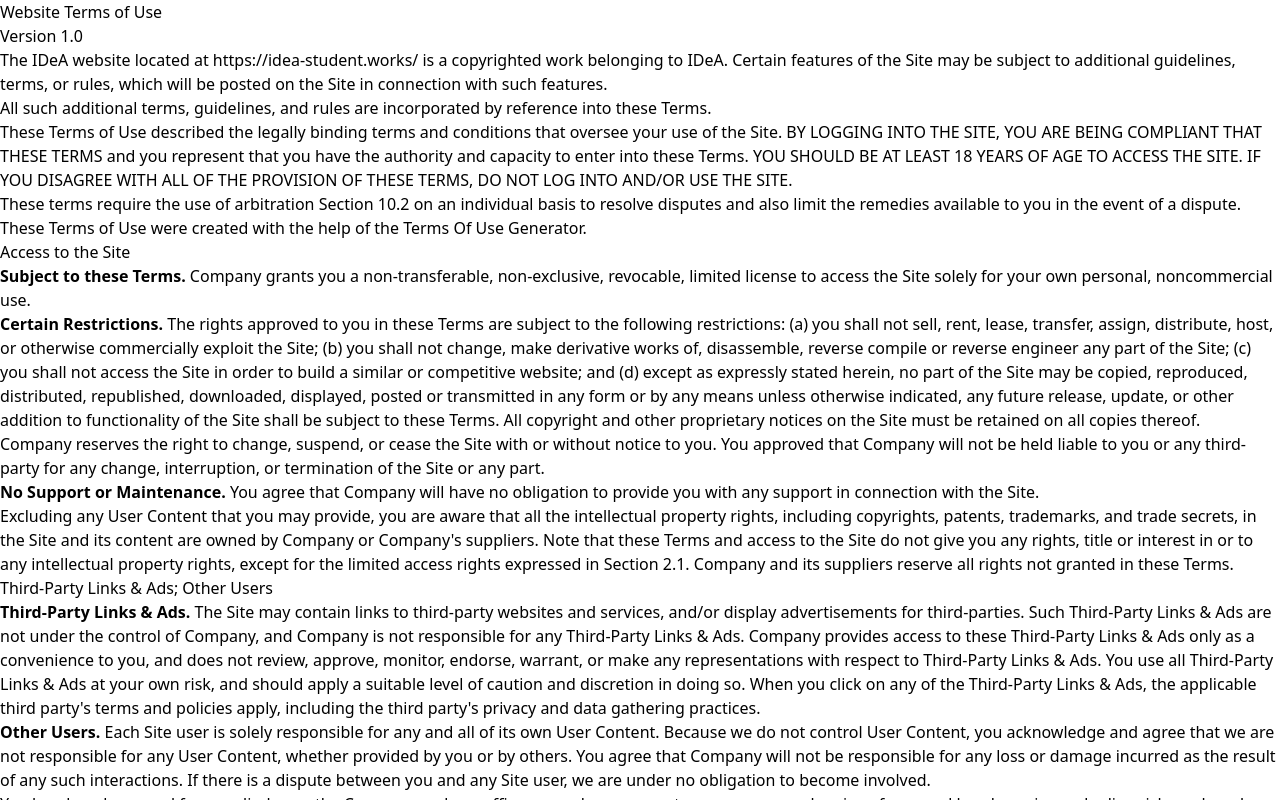
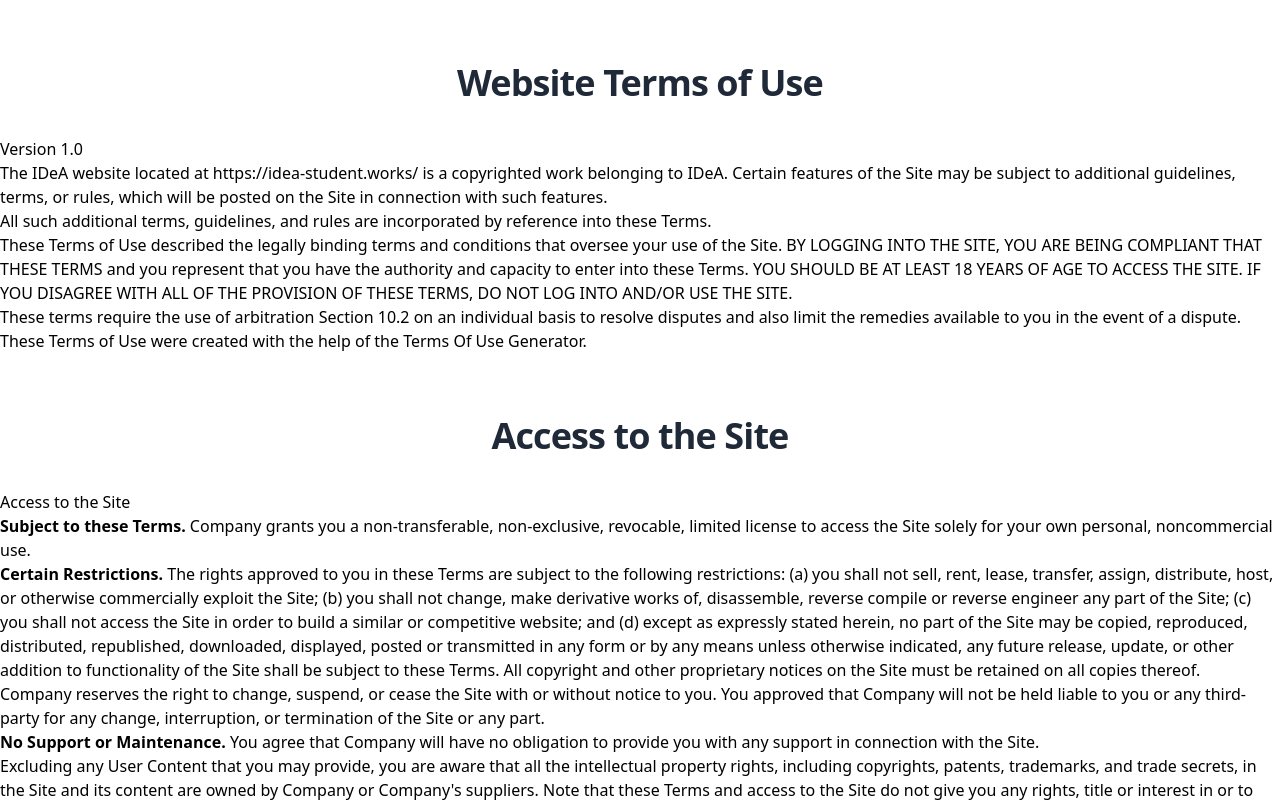
Before and after one commit to zakarianaoui/website, a Next.js app: page /terms in a window 1280 px wide. Shown: the top 800 px of the page. Built offline with nearby package versions, Linux system fonts and the light colour scheme; a web font is replaced by a local one.

Commit message:
Modification de certains titres de "terms"

```diff
--- a/app/terms/page.js
+++ b/app/terms/page.js
@@ -1,7 +1,11 @@
+import SectionTitle from "@/components/home/sectionTitle";
 export default function Terms() {
   return (
     <>
-      <h2>Website Terms of Use</h2>
+
+      <SectionTitle
+        id="faq"
+        title="Website Terms of Use" />
 
       <p>Version 1.0</p>
 
@@ -21,6 +25,10 @@
         limit the remedies available to you in the event of a dispute. These Terms of Use were created with the help
         of the <a href="https://www.termsofusegenerator.net">Terms Of Use Generator</a>.</p>
 
+
+      <SectionTitle
+        id="faq"
+        title="Access to the Site" />
 
       <h2>Access to the Site</h2>
 
--- a/styles/globals.css
+++ b/styles/globals.css
@@ -15,6 +15,7 @@
 }
 
 @layer base {
+
   html,
   body {
     @apply dark:bg-gray_bobby;
```
